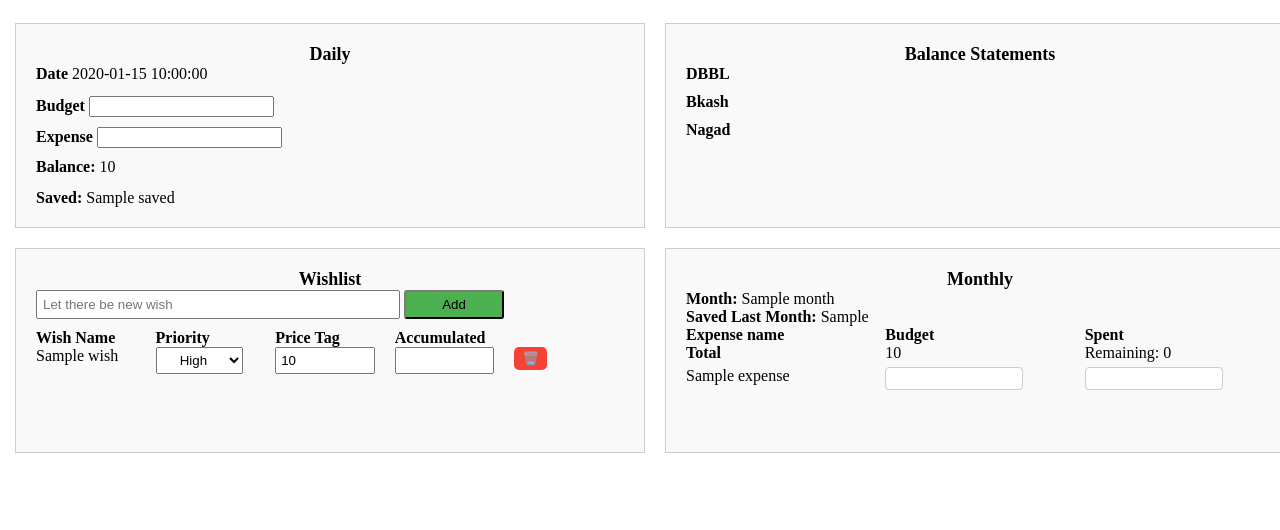
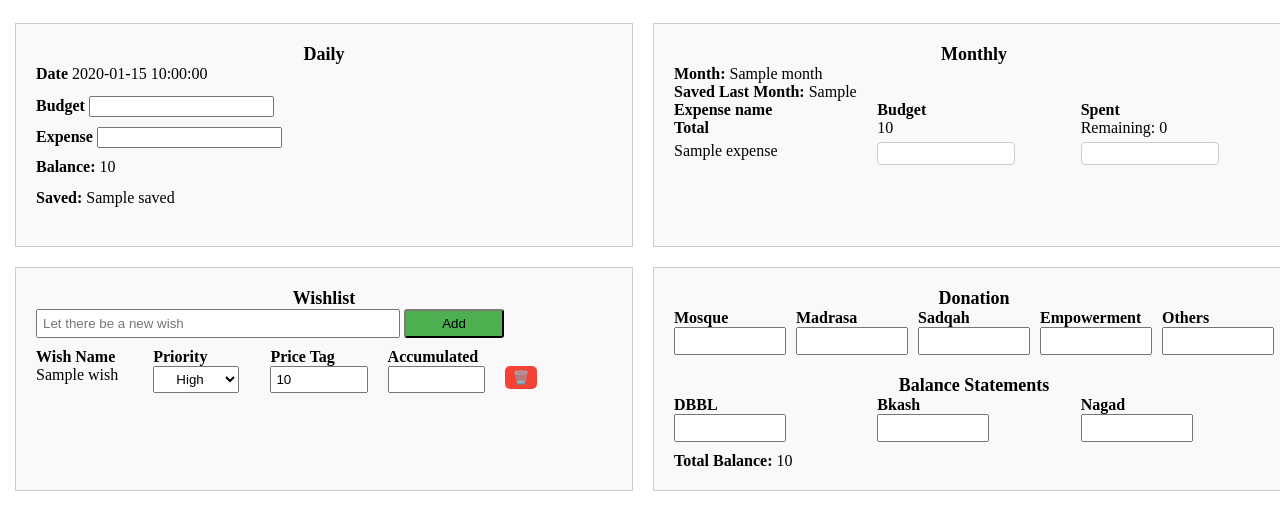
Before and after one commit to MazFahim/pythonProjects, a Flask app: template Padma/templates/balance.html in a window 1280 px wide. Shown: the part 103-633 px from the top of the page. Run offline with Flask 3, Linux system fonts and the light colour scheme; the template is opened without the code that fills it: most values are stand-ins (such as "Sample title", 1, 10 or a date in 2020).

Commit message:
Update balance.html

```diff
--- a/Padma/templates/balance.html
+++ b/Padma/templates/balance.html
@@ -89,64 +89,6 @@
             </div>
         </div>
 
-        <!-- balances -->
-        <div class="column">
-            <h2>Balance Statements</h2>
-            <div id="balanceStatements" style="display: grid; grid-template-rows: repeat(3, 1fr); gap: 10px;">
-                <div><strong>DBBL</strong></div>
-                <div><strong>Bkash</strong></div>
-                <div><strong>Nagad</strong></div>
-            </div>
-        </div>
-
-        <!-- wishlist -->
-        <div class="column wishlist-container">
-            <h2>Wishlist</h2>
-
-            <!-- adding new wish -->
-            <div class="wish-row">
-                <input type="text" id="wishInput" placeholder="Let there be new wish" style="flex: 1;width: 350px;padding: 5px;margin-bottom: 10px;">
-                <button style="background-color: #4caf50; padding: 5px; border-radius: 3px; width: 100px; border-color: rgb(44, 42, 40);" onclick="addWish()">Add</button>
-            </div>
-
-            <div id="wishlist" class="wish-row wish-label" style="display: grid; grid-template-columns: repeat(5, 1fr); gap: 10px;">
-                <div><strong>Wish Name</strong></div>
-                <div><strong>Priority</strong></div>
-                <div><strong>Price Tag</strong></div>
-                <div><strong>Accumulated</strong></div>
-            </div>
-
-            <!-- Wishlist items -->
-            <div id="wishlistContainer" class="wish-row">
-                {% for wish in wishlistData.wishes %}
-                <div style="display: grid; grid-template-columns: repeat(5, 1fr); gap: 10px; margin-bottom: 8px;">
-                    <div>{{ wish.name }}</div>
-                    <!-- <div>{{ wish.priority }}</div> -->
-
-                    <select onchange="updateWish('{{ wish.name }}', 'priority', this.value)">
-                        <option value="High" {{ 'selected' if wish.priority == 'High' else '' }}>High</option>
-                        <option value="Medium" {{ 'selected' if wish.priority == 'Medium' else '' }}>Medium</option>
-                        <option value="Low" {{ 'selected' if wish.priority == 'Low' else '' }}>Low</option>
-                    </select>
-
-                    <div>
-                        <input type="number" value="{{ wish.price }}" class="wish-input"
-                            onchange="updateWish('{{ wish.name }}', 'price', this.value)">
-                    </div>
-
-                    <div>
-                        <input type="number" value="{{ wish.accumulated }}" class="wish-input"
-                            onchange="updateWish('{{ wish.name }}', 'accumulated', this.value)">
-                    </div>
-
-                    <div>
-                        <button class="delete-btn" onclick="deleteWish('{{ wish.name }}')">🗑️</button>
-                    </div>
-                </div>
-                {% endfor %}
-            </div>
-        </div>
-
         <!-- monthly -->
         <div class="column">
             <h2>Monthly</h2>
@@ -198,8 +140,100 @@
                 {% endfor %}
             </div>
         </div>
+
+
+        <!-- wishlist -->
+        <div class="column wishlist-container">
+            <h2>Wishlist</h2>
+
+            <!-- adding new wish -->
+            <div class="wish-row">
+                <input type="text" id="wishInput" placeholder="Let there be a new wish" style="flex: 1;width: 350px;padding: 5px;margin-bottom: 10px;">
+                <button style="background-color: #4caf50; padding: 5px; border-radius: 3px; width: 100px; border-color: rgb(44, 42, 40);" onclick="addWish()">Add</button>
+            </div>
+
+            <div id="wishlist" class="wish-row wish-label" style="display: grid; grid-template-columns: repeat(5, 1fr); gap: 10px;">
+                <div><strong>Wish Name</strong></div>
+                <div><strong>Priority</strong></div>
+                <div><strong>Price Tag</strong></div>
+                <div><strong>Accumulated</strong></div>
+            </div>
+
+            <!-- Wishlist items -->
+            <div id="wishlistContainer" class="wish-row">
+                {% for wish in wishlistData.wishes %}
+                <div style="display: grid; grid-template-columns: repeat(5, 1fr); gap: 10px; margin-bottom: 8px;">
+                    <div>{{ wish.name }}</div>
+                    <!-- <div>{{ wish.priority }}</div> -->
+
+                    <select onchange="updateWish('{{ wish.name }}', 'priority', this.value)">
+                        <option value="High" {{ 'selected' if wish.priority == 'High' else '' }}>High</option>
+                        <option value="Medium" {{ 'selected' if wish.priority == 'Medium' else '' }}>Medium</option>
+                        <option value="Low" {{ 'selected' if wish.priority == 'Low' else '' }}>Low</option>
+                    </select>
+
+                    <div>
+                        <input type="number" value="{{ wish.price }}" class="wish-input"
+                            onchange="updateWish('{{ wish.name }}', 'price', this.value)">
+                    </div>
+
+                    <div>
+                        <input type="number" value="{{ wish.accumulated }}" class="wish-input"
+                            onchange="updateWish('{{ wish.name }}', 'accumulated', this.value)">
+                    </div>
+
+                    <div>
+                        <button class="delete-btn" onclick="deleteWish('{{ wish.name }}')">🗑️</button>
+                    </div>
+                </div>
+                {% endfor %}
+            </div>
+        </div>
+
+        <!-- balances -->
+        <div class="column">
+            <h2>Donation</h2>
+            <div style="display: grid; grid-template-columns: repeat(5, 1fr); gap: 10px; font-weight: bold;">
+                <div>Mosque</div>
+                <div>Madrasa</div>
+                <div>Sadqah</div>
+                <div>Empowerment</div>
+                <div>Others</div>
+            </div>
+            <div style="display: grid; grid-template-columns: repeat(5, 1fr); gap: 10px; margin-bottom: 20px;">
+                {% for key in ['mosque', 'madrasa', 'sadqah', 'empowerment', 'others'] %}
+                <input type="number" value="{{ balanceDonation.donations[key] }}"
+                       onchange="updateBalanceDonation('donations', '{{ key }}', this.value)"
+                       style="width: 100px; padding: 4px; font-size: 14px;">
+                {% endfor %}
+            </div>
+
+            <h2>Balance Statements</h2>
+            <div style="display: grid; grid-template-columns: repeat(3, 1fr); gap: 10px; font-weight: bold;">
+                <div>DBBL</div>
+                <div>Bkash</div>
+                <div>Nagad</div>
+            </div>
+            <div style="display: grid; grid-template-columns: repeat(3, 1fr); gap: 10px; margin-bottom: 10px;">
+                {% for key in ['dbbl', 'bkash', 'nagad'] %}
+                <input type="number" value="{{ balanceDonation.balances[key] }}"
+                       onchange="updateBalanceDonation('balances', '{{ key }}', this.value)"
+                       style="width: 100px; padding: 4px; font-size: 14px;">
+                {% endfor %}
+            </div>
+
+            <div style="margin-top: 10px;">
+                <strong>Total Balance:</strong>
+                {{
+                    balanceDonation.balances.dbbl +
+                    balanceDonation.balances.bkash +
+                    balanceDonation.balances.nagad
+                }}
+            </div>
+        </div>
     </div>
 </body>
+
 <script>
     function updateDaily(field, value){
         fetch('/updateDaily', {
@@ -291,5 +325,15 @@
             }
         });
     }
+
+    function updateBalanceDonation(fieldType, name, value) {
+        fetch('/update_balance_donation', {
+            method: 'POST',
+            headers: {
+                'Content-Type': 'application/json'
+            },
+            body: JSON.stringify({ field_type: fieldType, name: name, value: value })
+        });
+    }
 </script>
 </html>
```
